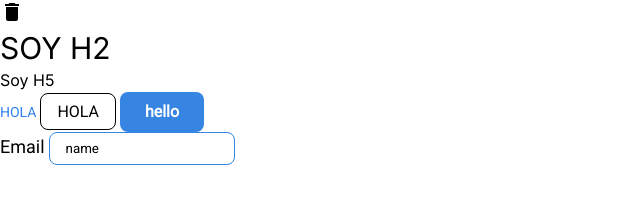
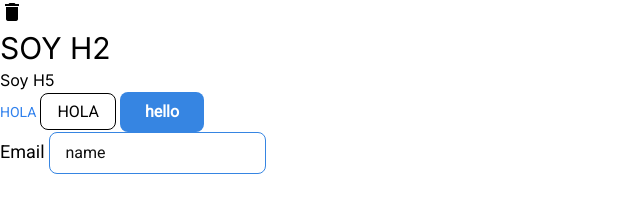
Before and after one commit to AzucenaGrecia/expensable_SPA, a plain HTML site: page index.html in a window 1280 px wide. Shown: the whole page, without its empty margins (0-640 px from the left). Drawn offline with Linux system fonts and the light colour scheme.

Commit message:
Add form styles

```diff
--- a/assets/styles/form.css
+++ b/assets/styles/form.css
@@ -7,13 +7,17 @@ label{
 }
 
 input{
-  border-top-style: hidden;
-  border-right-style: hidden;
-  border-left-style: hidden;
+  color: var(--color-black-tabs);
+  font-family: 'Roboto', sans-serif;
+  font-style: normal;
+  font-weight: normal;
+  font-size: 16px;
+  line-height: 24px;
   padding: 8px 16px;
   border: 1px solid var(--color-blue-button);
   border-radius: 8px;
 }
+
 
 input::placeholder{
   color: var(--color-gray);
```
Also changed, not shown: assets/scripts/services/transaction.js (+15 -2 lines).
